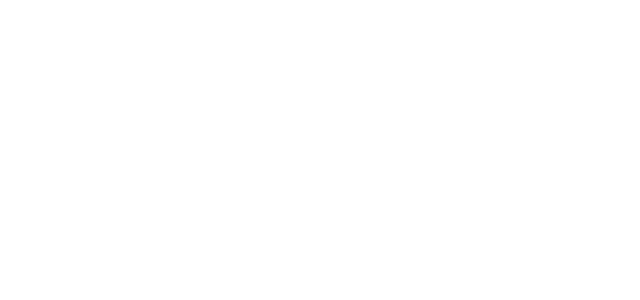
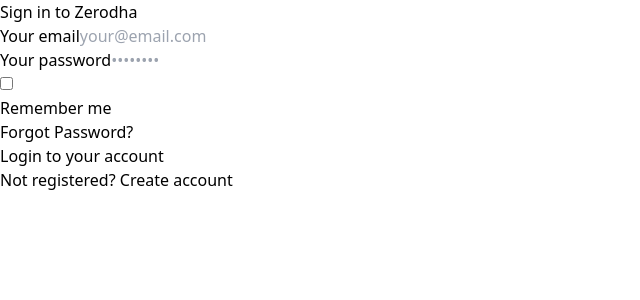
Before and after one commit to drjvtlkr/BonusZerodha, a React (Vite) app in the folder my-project/: page / in a window 1280 px wide. Before the commit this address had no page. Shown: the top 300 px of the page, without its empty margins (0-640 px from the left). Built offline with nearby package versions, Linux system fonts and the light colour scheme; the HTML template or start-up script is replaced by a standard one.

Commit message:
landing page routing done

```diff
--- a/my-project/src/App.jsx
+++ b/my-project/src/App.jsx
@@ -5,18 +5,10 @@
 
 const App = () => {
 
-  // useEffect(() => {
-  //   first
-
-  //   return () => {
-  //     second
-  //   }
-  // }, [])
-
   return (
     <>
       <Routes>
-        <Route path="/login" element={<Login/>}/>
+        <Route path="/" element={<Login/>}/>
         <Route path="/otp" element={<OTP/>}/>
       </Routes>
     </>
```
